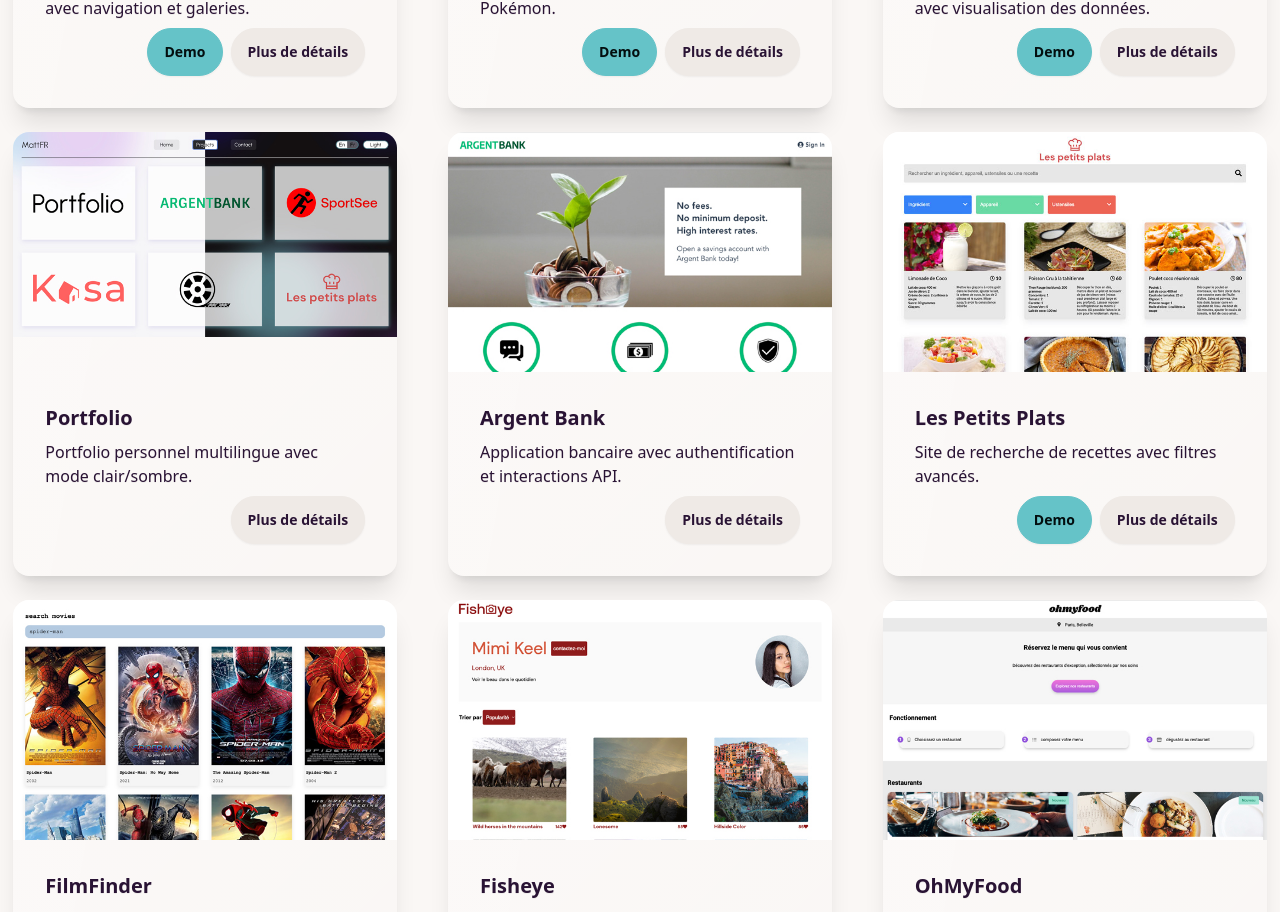
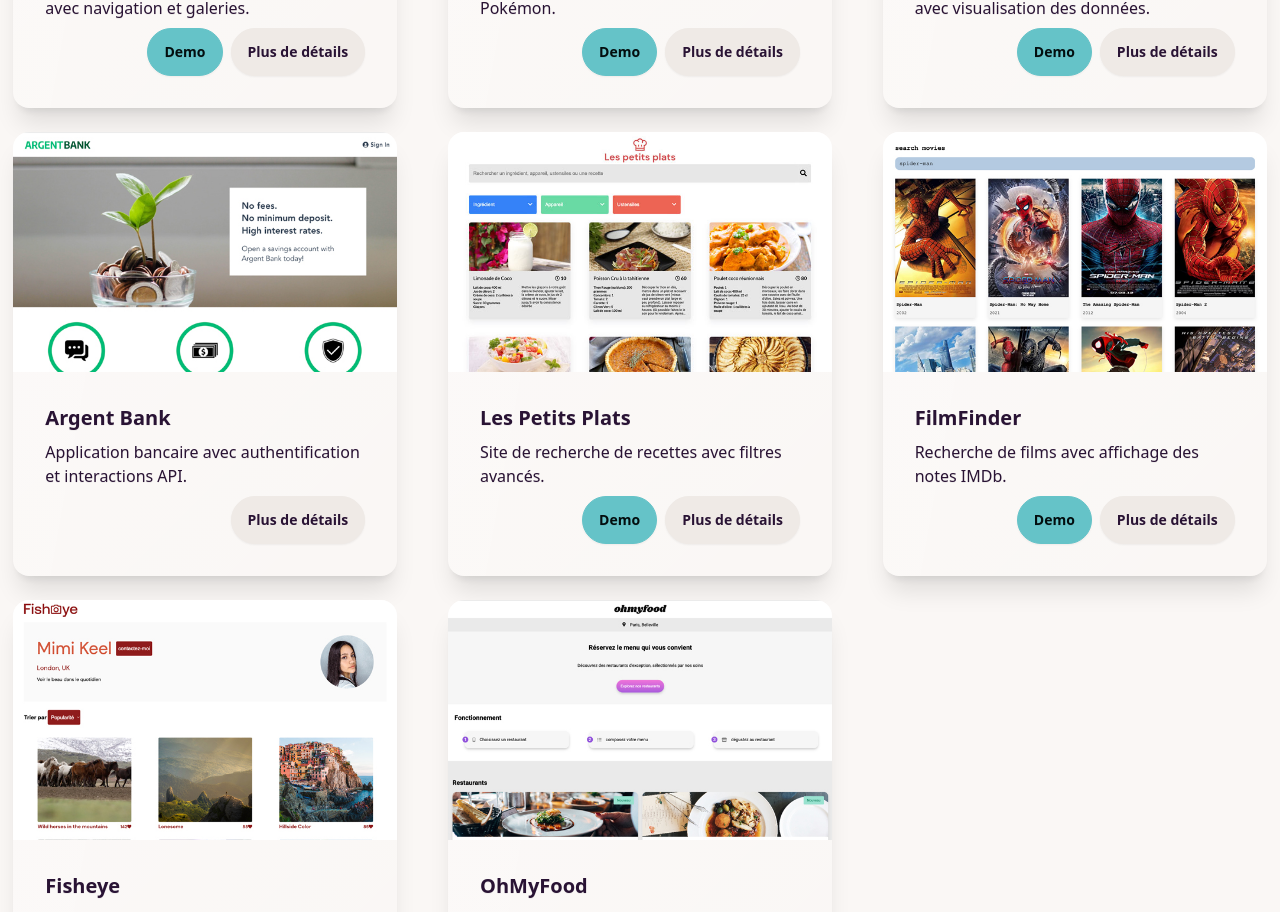
Before and after one commit to Matt-Fr/portfolio_v3, a React (Vite) app: page / in a window 1280 px wide. Shown: the part 1312-2224 px from the top of the page. Built offline with nearby package versions, Linux system fonts and the light colour scheme.

Commit message:
deleted data pf

```diff
--- a/src/data/projects.ts
+++ b/src/data/projects.ts
@@ -54,19 +54,19 @@
     demo: "https://sportsee-mattfr.netlify.app/user/18",
     linkGithub: "https://github.com/Matt-Fr/Franck_Matthieu_12_17052022",
   },
-  {
-    id: 8,
-    title: "Portfolio",
-    logo: "logoPortfolio",
-    picture: portfolio,
-    descriptionEn:
-      "You are currently viewing my portfolio, which I created using React and React Router. I also utilized 'useContext' to effectively manage the application's state. I chose not to use any additional libraries in order to keep things simple. The application is also responsive, multilingual (English, French) and has a light/dark mode.",
-    descriptionFr:
-      "Vous êtes en train de regarder mon portfolio, que j'ai créé en utilisant React et React Router. J'ai également utilisé 'useContext' pour gérer l'état de l'application. Je n'ai pas utilisé d'autres librairies afin de garder une certaine simplicité. L’application est responsive, multilingue (anglais, français) et possède un mode clair/sombre.",
-    shortDescription: "Portfolio personnel multilingue avec mode clair/sombre.",
-    tags: ["React", "React Router", "useContext"],
-    linkGithub: "https://github.com/Matt-Fr/portfolio",
-  },
+  // {
+  //   id: 8,
+  //   title: "Portfolio",
+  //   logo: "logoPortfolio",
+  //   picture: portfolio,
+  //   descriptionEn:
+  //     "You are currently viewing my portfolio, which I created using React and React Router. I also utilized 'useContext' to effectively manage the application's state. I chose not to use any additional libraries in order to keep things simple. The application is also responsive, multilingual (English, French) and has a light/dark mode.",
+  //   descriptionFr:
+  //     "Vous êtes en train de regarder mon portfolio, que j'ai créé en utilisant React et React Router. J'ai également utilisé 'useContext' pour gérer l'état de l'application. Je n'ai pas utilisé d'autres librairies afin de garder une certaine simplicité. L’application est responsive, multilingue (anglais, français) et possède un mode clair/sombre.",
+  //   shortDescription: "Portfolio personnel multilingue avec mode clair/sombre.",
+  //   tags: ["React", "React Router", "useContext"],
+  //   linkGithub: "https://github.com/Matt-Fr/portfolio",
+  // },
   {
     id: 7,
     title: "Argent Bank",
```
